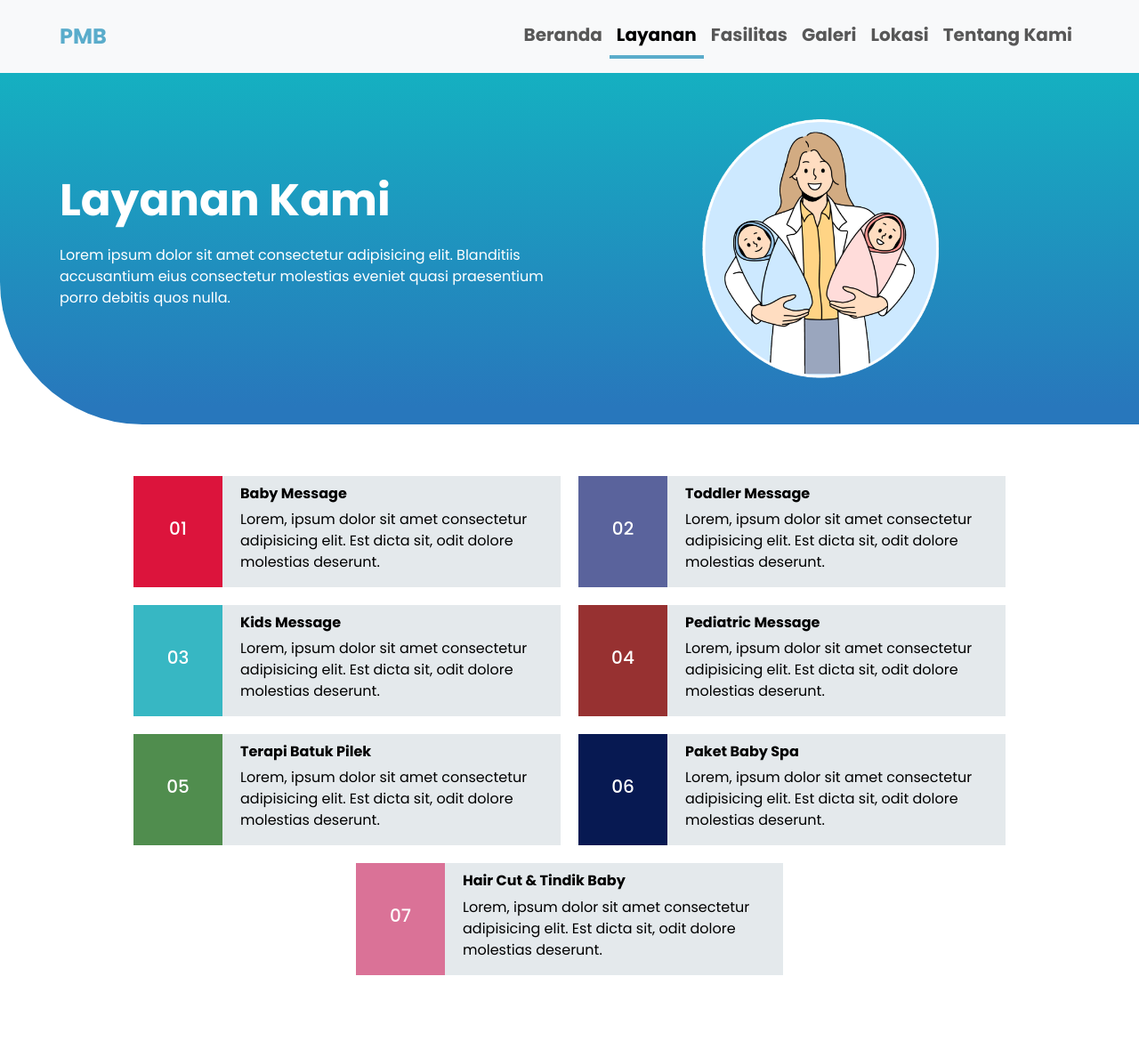
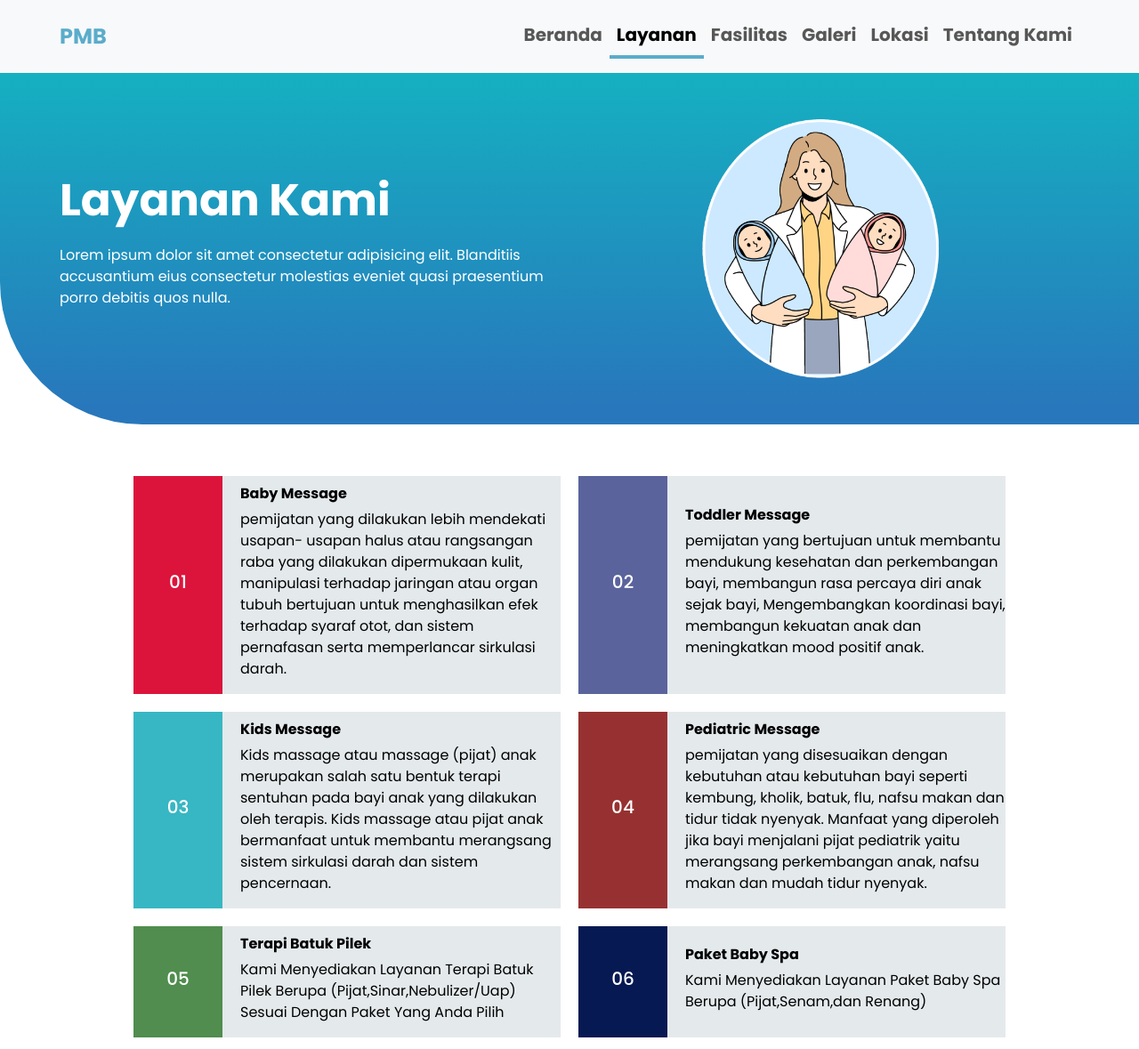
Before and after one commit to Ayano2304/pmb, a plain HTML site: page layanan.html in a window 1280 px wide. Shown: the top 1179 px of the page at 89% size. Drawn offline with nearby package versions, Linux system fonts and the light colour scheme; a script that the page names is missing.

Commit message:
add some detail text

```diff
--- a/layanan.html
+++ b/layanan.html
@@ -75,9 +75,9 @@
                     </div>
                     <div class="tekss">
                         <h6 class="">Baby Message</h6>
-                        <p>Lorem, ipsum dolor sit amet consectetur adipisicing elit. Est dicta sit, odit dolore
-                            molestias
-                            deserunt.</p>
+                        <p>pemijatan yang dilakukan lebih mendekati usapan- usapan halus atau rangsangan raba yang dilakukan dipermukaan kulit,
+                        manipulasi terhadap jaringan atau organ tubuh bertujuan untuk menghasilkan efek terhadap syaraf otot, dan sistem
+                        pernafasan serta memperlancar sirkulasi darah.</p>
                     </div>
                 </div>
                 <div class="layanann">
@@ -86,9 +86,8 @@
                     </div>
                     <div class="tekss">
                         <h6 class="">Toddler Message</h6>
-                        <p>Lorem, ipsum dolor sit amet consectetur adipisicing elit. Est dicta sit, odit dolore
-                            molestias
-                            deserunt.</p>
+                        <p>pemijatan yang bertujuan untuk membantu mendukung kesehatan dan perkembangan bayi, membangun rasa percaya diri anak
+                        sejak bayi, Mengembangkan koordinasi bayi, membangun kekuatan anak dan meningkatkan mood positif anak.</p>
                     </div>
                 </div>
                 <div class="layanann">
@@ -97,9 +96,8 @@
                     </div>
                     <div class="tekss">
                         <h6 class="">Kids Message</h6>
-                        <p>Lorem, ipsum dolor sit amet consectetur adipisicing elit. Est dicta sit, odit dolore
-                            molestias
-                            deserunt.</p>
+                        <p>Kids massage atau massage (pijat) anak merupakan salah satu bentuk terapi sentuhan pada bayi anak yang dilakukan oleh
+                        terapis. Kids massage atau pijat anak bermanfaat untuk membantu merangsang sistem sirkulasi darah dan sistem pencernaan.</p>
                     </div>
                 </div>
                 <div class="layanann">
@@ -108,9 +106,9 @@
                     </div>
                     <div class="tekss">
                         <h6 class="">Pediatric Message</h6>
-                        <p>Lorem, ipsum dolor sit amet consectetur adipisicing elit. Est dicta sit, odit dolore
-                            molestias
-                            deserunt.</p>
+                        <p>pemijatan yang disesuaikan dengan kebutuhan atau kebutuhan bayi seperti kembung, kholik, batuk, flu, nafsu makan dan
+                        tidur tidak nyenyak. Manfaat yang diperoleh jika bayi menjalani pijat pediatrik yaitu merangsang perkembangan anak,
+                        nafsu makan dan mudah tidur nyenyak.</p>
                     </div>
                 </div>
                 <div class="layanann">
@@ -119,9 +117,7 @@
                     </div>
                     <div class="tekss">
                         <h6 class="">Terapi Batuk Pilek</h6>
-                        <p>Lorem, ipsum dolor sit amet consectetur adipisicing elit. Est dicta sit, odit dolore
-                            molestias
-                            deserunt.</p>
+                        <p>Kami Menyediakan Layanan Terapi Batuk Pilek Berupa (Pijat,Sinar,Nebulizer/Uap) Sesuai Dengan Paket Yang Anda Pilih </p>
                     </div>
                 </div>
                 <div class="layanann">
@@ -130,9 +126,7 @@
                     </div>
                     <div class="tekss">
                         <h6 class="">Paket Baby Spa</h6>
-                        <p>Lorem, ipsum dolor sit amet consectetur adipisicing elit. Est dicta sit, odit dolore
-                            molestias
-                            deserunt.</p>
+                        <p>Kami Menyediakan Layanan Paket Baby Spa Berupa (Pijat,Senam,dan Renang)</p>
                     </div>
                 </div>
                 <div class="layanann">
@@ -141,9 +135,7 @@
                     </div>
                     <div class="tekss">
                         <h6 class="">Hair Cut & Tindik Baby</h6>
-                        <p>Lorem, ipsum dolor sit amet consectetur adipisicing elit. Est dicta sit, odit dolore
-                            molestias
-                            deserunt.</p>
+                        <p>Kami Menyediakan Layanan Hair Cut Dan Tindik Mulai Dari 50K - 80K Yang Sesuai Dengan Kebutuhan Anda</p>
                     </div>
                 </div>
             </div>
```
Also changed, not shown: index.html (+13 -17 lines), images/user-1.jpg (added), images/user-2.jpg (added), images/user-3.jpg (added), images/user-4.jpg (added).
